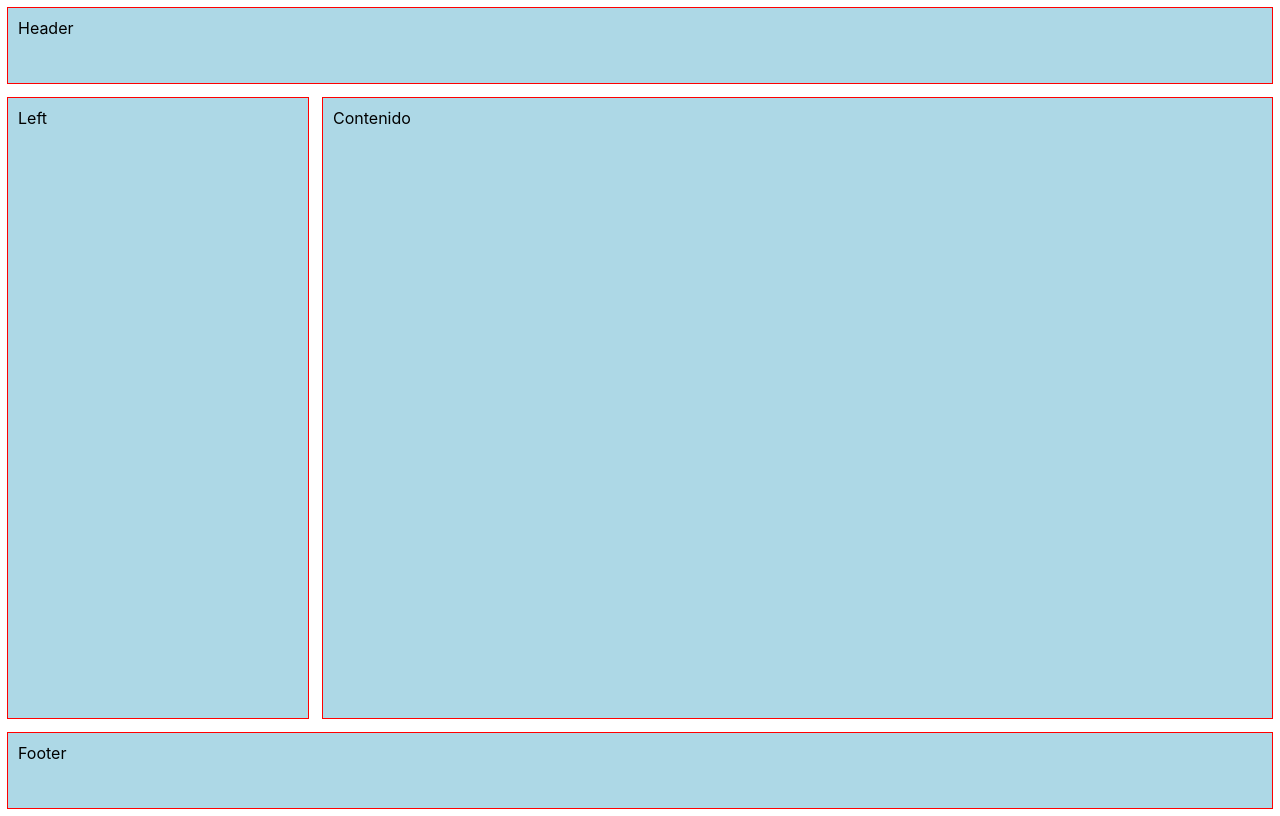
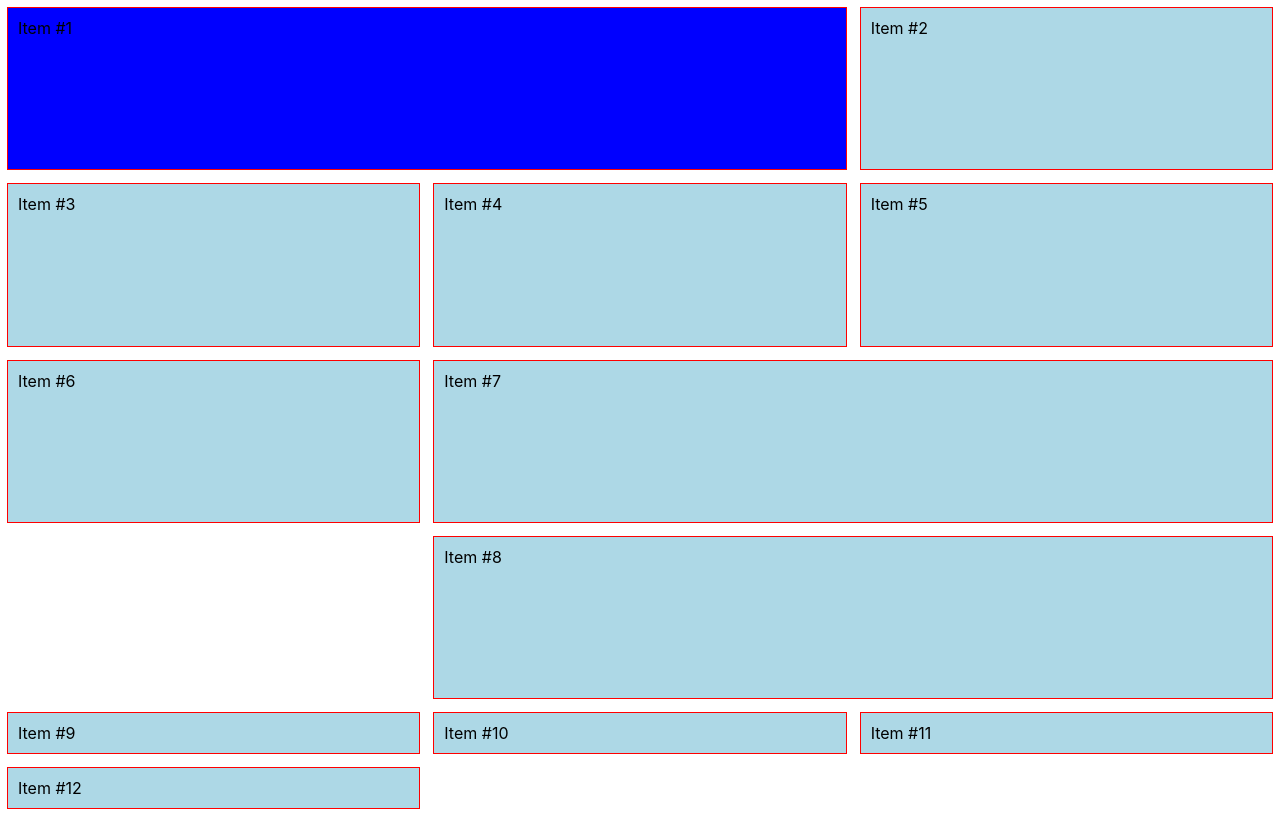
Before and after one commit to erickacevedor/platzi-css-grid, a plain HTML site: page index.html in a window 1280 px wide. Drawn offline with Linux system fonts and the light colour scheme.

Commit message:
Class #10

```diff
--- a/index.html
+++ b/index.html
@@ -12,10 +12,18 @@
 <body>
 
     <section class="container">
-        <div class="item header">Header</div>
-        <div class="item left">Left</div>
-        <div class="item contenido">Contenido</div>
-        <div class="item footer">Footer</div>
+        <div class="item">Item #1</div>
+        <div class="item">Item #2</div>
+        <div class="item">Item #3</div>
+        <div class="item">Item #4</div>
+        <div class="item">Item #5</div>
+        <div class="item">Item #6</div>
+        <div class="item">Item #7</div>
+        <div class="item">Item #8</div>
+        <div class="item">Item #9</div>
+        <div class="item">Item #10</div>
+        <div class="item">Item #11</div>
+        <div class="item">Item #12</div>
     </section>
 
 
--- a/main.css
+++ b/main.css
@@ -1,48 +1,32 @@
 /* Styles */
-body{
-    font-family: -apple-system, BlinkMacSystemFont, 'Segoe UI', Roboto, Oxygen, Ubuntu, Cantarell, 'Open Sans', 'Helvetica Neue', sans-serif;
+body {
+	font-family: -apple-system, BlinkMacSystemFont, 'Segoe UI', Roboto, Oxygen, Ubuntu, Cantarell, 'Open Sans',
+		'Helvetica Neue', sans-serif;
 }
 
-.container{
-    display: grid;
-    /* grid-template-columns: 33.33% 200px 33.33%;
-    grid-template-rows: 300px 300px;
-     */
-
-     grid-template: 75px 1fr 75px / 300px 1fr;
-     grid-gap: 15px;
-     height: 100vh;
-
-
-     grid-template-areas: "header header" "left contenido" "footer footer";
+.container {
+	display: grid;
+	grid-template: repeat(4, 1fr) / repeat(3, 1fr);
+	grid-gap: 15px;
+	height: 100vh;
 }
-
-.header{
-    grid-area: header;
+.item {
+	background-color: lightblue;
+	padding: 10px;
+	outline: 1px solid red;
 }
-.left{
-    grid-area: left;
+.item:nth-of-type(1) {
+    background-color: blue;
+    grid-column: 1 / 3;
 }
-
-.contenido{
-    grid-area: contenido;
+.item:nth-of-type(8){
+    grid-column: 2 / 4;
 }
-.footer{
-    grid-area: footer;
+.item:nth-of-type(7){
+    grid-column: 2 / 4;
 }
 
 
-
-.item{
-    background-color: lightblue;
-    padding: 10px;
-    outline: 1px solid red;
+.item .item {
+	background-color: yellow;
 }
-.item:nth-of-type(4){
-    display: grid;
-    grid-template: 50px 50px 50px / 33.33% 33.33% 33.33%;
-    overflow: auto;
-}
-.item .item{
-    background-color: yellow;
-}
```
